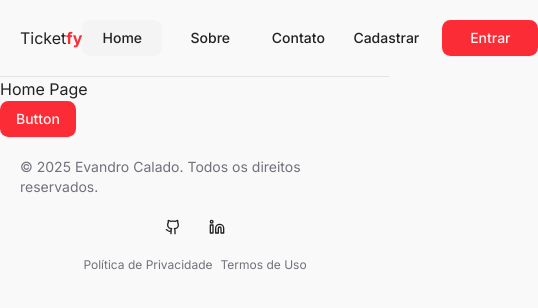
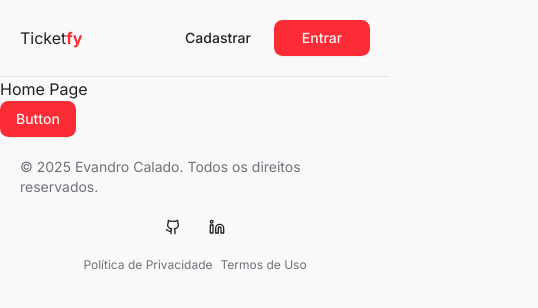
Before and after one commit to EvandroCalado/ticketfy, a Next.js app: page / in a window 390 px wide. Shown: the top 308 px of the page, 538 px wide, since content can reach past the window. Built offline with nearby package versions, Linux system fonts and the light colour scheme.

Commit message:
style(header): hide nav links on small screens

```diff
--- a/src/components/shared/header.tsx
+++ b/src/components/shared/header.tsx
@@ -18,7 +18,7 @@ export const Header = () => {
           Ticket<strong className='text-primary'>fy</strong>
         </h2>
 
-        <nav className='flex items-center gap-2 md:gap-5'>
+        <nav className='hidden items-center gap-2 md:flex md:gap-5'>
           {navLinks.map(link => (
             <Button
               key={link.href}
```
